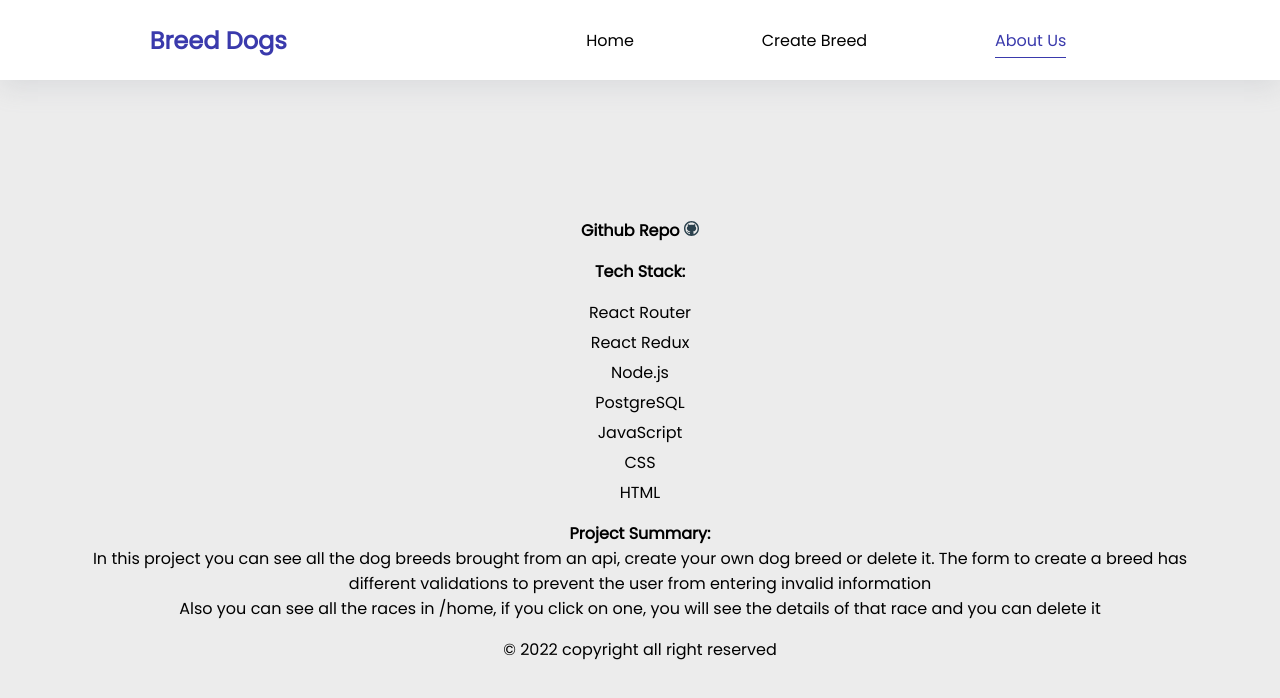
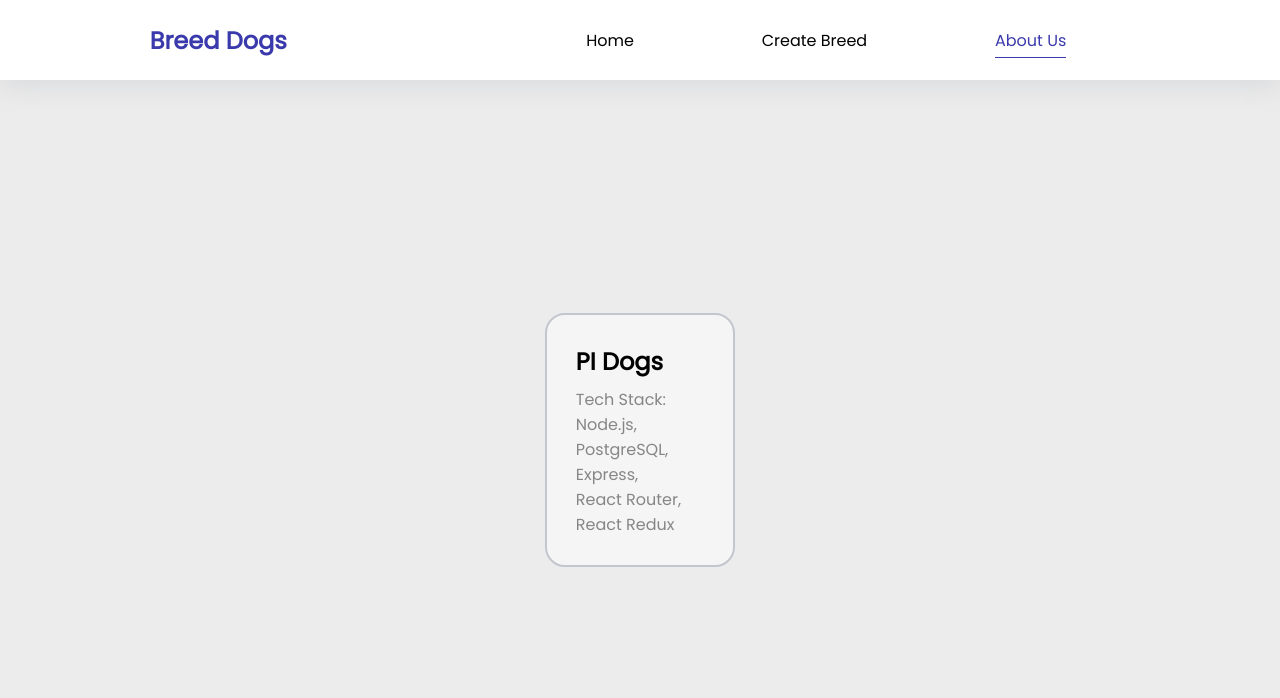
Before and after one commit to Manu-Andaluz/PI-Dogs, a React (Create React App) app in the folder client/: page /aboutUs in a window 1280 px wide. Shown: the top 698 px of the page. Built offline with nearby package versions, Linux system fonts and the light colour scheme.

Commit message:
updating aboutus component html and css

```diff
--- a/client/src/components/AboutUs/AboutUs.css
+++ b/client/src/components/AboutUs/AboutUs.css
@@ -1,35 +1,64 @@
-.about-us-container {
+.container-aboutus {
     display: grid;
     place-content: center;
+    align-items: center;
     height: 90vh;
-    gap: 1rem;
-    text-align: center;
-    margin: 0 4rem;
 }
 
-.about-us-container a {
-    font-weight: 600;
+.card {
+    width: 190px;
+    height: 254px;
+    border-radius: 20px;
+    background: #f5f5f5;
+    position: relative;
+    padding: 1.8rem;
+    border: 2px solid #c3c6ce;
+    transition: 0.5s ease-out;
+    overflow: visible;
 }
 
-.about-us-container img {
-    width: 15px;
+.card-details {
+    color: black;
+    height: 100%;
+    gap: .5em;
+    display: grid;
+    place-content: center;
 }
 
-.tech-stack {
-    display: grid;
-    gap: 5px;
+.card-button {
+    transform: translate(-50%, 125%);
+    width: 60%;
+    border-radius: 1rem;
+    border: none;
+    background-color: #008bf8;
+    color: #fff;
+    font-size: 1rem;
+    padding: .5rem 1rem;
+    position: absolute;
+    left: 50%;
+    bottom: 0;
+    opacity: 0;
+    transition: 0.3s ease-out;
 }
 
-.tech-stack li {
-    list-style: none;
+
+.text-body {
+    color: rgb(134, 134, 134);
 }
 
-.project-summary span {
-    font-weight: 600;
+/*Text*/
+.text-title {
+    font-size: 1.5em;
+    font-weight: bold;
 }
 
-@media (max-width:860px) {
-    .about-us-container {
-        margin: 1rem 0;
-    }
+/*Hover*/
+.card:hover {
+    border-color: #008bf8;
+    box-shadow: 0 4px 18px 0 rgba(0, 0, 0, 0.25);
 }
+
+.card:hover .card-button {
+    transform: translate(-50%, 50%);
+    opacity: 1;
+}
--- a/client/src/components/AboutUs/AboutUs.jsx
+++ b/client/src/components/AboutUs/AboutUs.jsx
@@ -4,34 +4,24 @@ import github from "./images/github.svg";
 
 export default function AboutUs() {
   return (
-    <div className="about-us-container">
-      <div className="github">
-        <a href="https://github.com/Manu-Andaluz/PI-Dogs">
-          Github Repo <img src={github} alt="github" />
+    <div className="container-aboutus">
+      <div className="card">
+        <div className="card-details">
+          <p className="text-title">PI Dogs</p>
+          <p className="text-body">
+            Tech Stack: Node.js, PostgreSQL, Express,
+            <br /> React Router, React Redux{" "}
+          </p>
+        </div>
+        <a
+          href="https://github.com/Manu-Andaluz/PI-Dogs"
+          className="card-button"
+          target="_blank"
+          rel="noreferrer"
+        >
+          Repository
         </a>
       </div>
-      <h4>Tech Stack: </h4>
-      <ul className="tech-stack">
-        <li>React Router</li>
-        <li>React Redux</li>
-        <li>Node.js</li>
-        <li>PostgreSQL</li>
-        <li>JavaScript</li>
-        <li>CSS</li>
-        <li>HTML</li>
-      </ul>
-      <p className="project-summary">
-        <span>Project Summary:</span>
-        <br />
-        In this project you can see all the dog breeds brought from an api,
-        create your own dog breed or delete it. The form to create a breed has
-        different validations to prevent the user from entering invalid
-        information
-        <br />
-        Also you can see all the races in /home, if you click on one, you will
-        see the details of that race and you can delete it
-      </p>
-      <p>© 2022 copyright all right reserved</p>
     </div>
   );
 }
```
Also changed, not shown: client/src/components/CreateBreed/images/vertical-dog.jpg.
